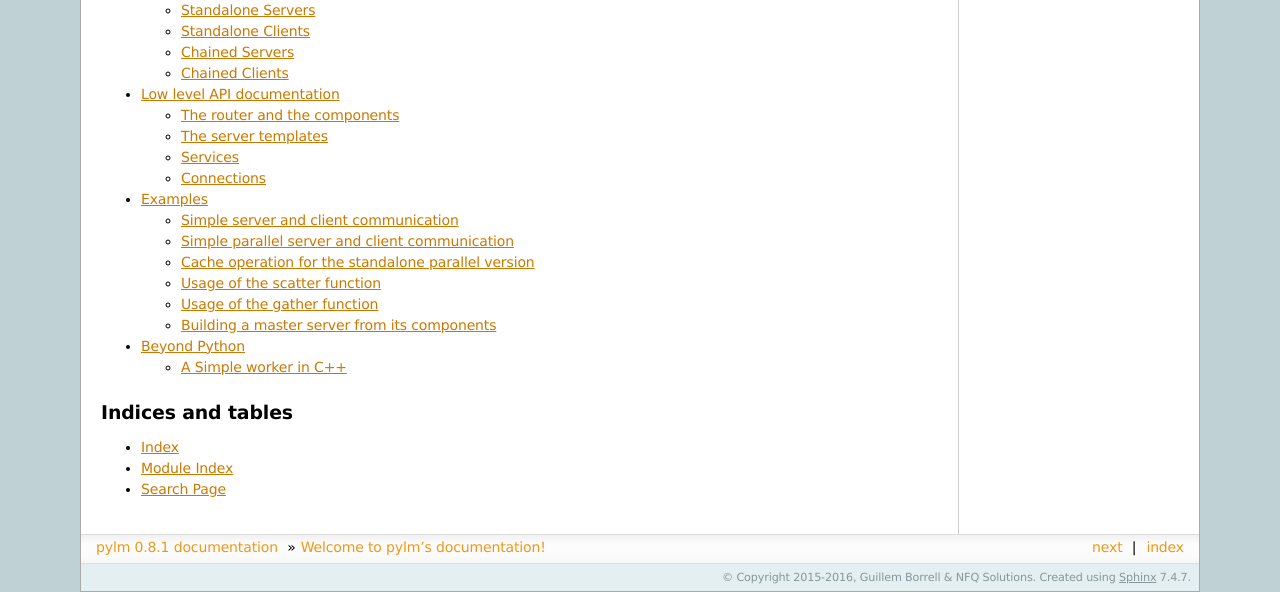
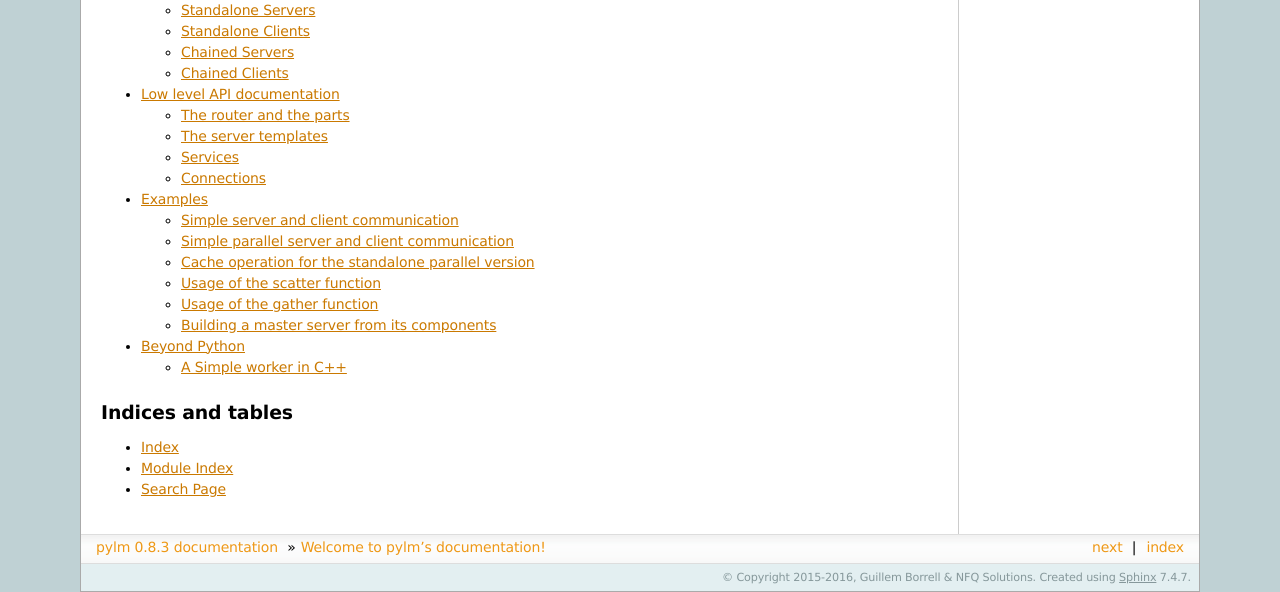
Before and after one commit to nfqsolutions/pylm, a Sphinx documentation site: the page built from docs/source/index.rst, in a window 1280 px wide and 900 px high, scrolled down 696 px. Shown: the part 308-900 px from the top of the window. Built offline with Sphinx 7.4.7, drawn with Linux system fonts in a browser that asks for light colours; some of the changed text lies outside the part shown.

Commit message:
Tried to solve some regressions caused by the renaming of the components module.

```diff
--- a/pylm/version.py
+++ b/pylm/version.py
@@ -1 +1 @@
-__version__ = '0.8.1'
+__version__ = '0.8.3'
```
Also changed, not shown: docs/source/ll-api-docstrings.rst (+5 -5 lines).
